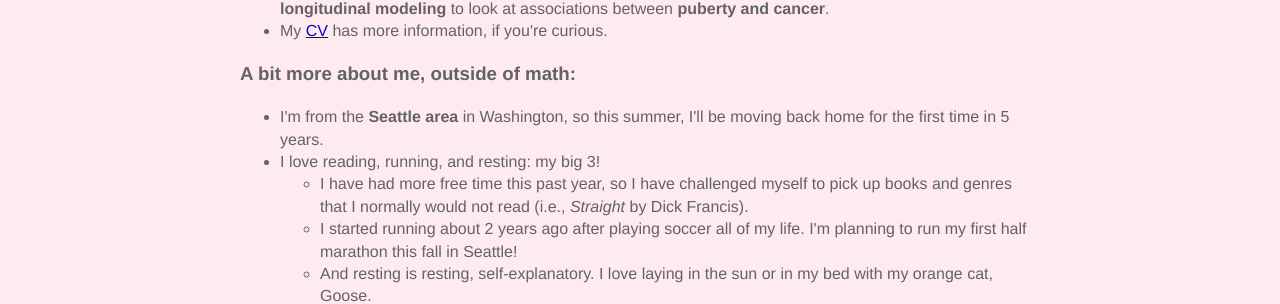
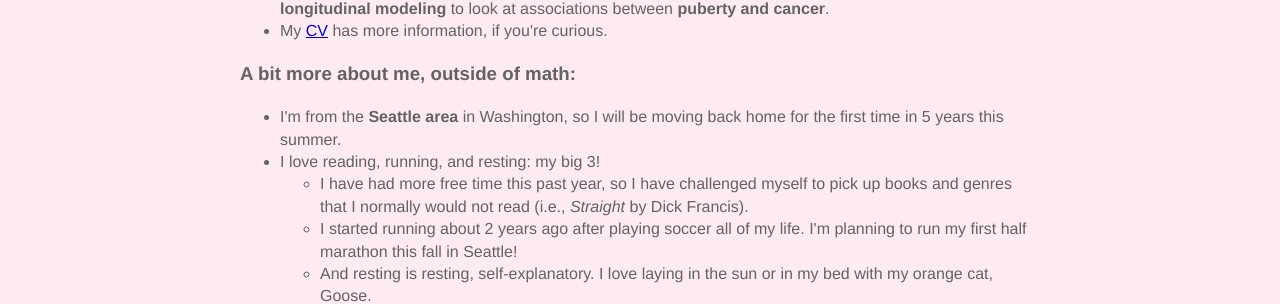
Before and after one commit to petomer-codes/petomer-website, a Jekyll site: the page built from index.html, in a window 1280 px wide. Shown: the part 448-752 px from the top of the page. Built offline with Jekyll 4.4.1, drawn with Linux system fonts in a browser that asks for light colours.

Commit message:
Update index.html

```diff
--- a/index.html
+++ b/index.html
@@ -20,7 +20,7 @@ title: Home Page & About Me
 
 <h3>A bit more about me, outside of math:</h3>
 <ul>
-  <li>I'm from the <strong>Seattle area</strong> in Washington, so this summer, I'll be moving back home for the first time in 5 years.</li>
+  <li>I'm from the <strong>Seattle area</strong> in Washington, so I will be moving back home for the first time in 5 years this summer.</li>
   <li>I love reading, running, and resting: my big 3!
     <ul>
       <li>I have had more free time this past year, so I have challenged myself to pick up books and genres that I normally would not read (i.e., <em>Straight</em> by Dick Francis).</li>
```
